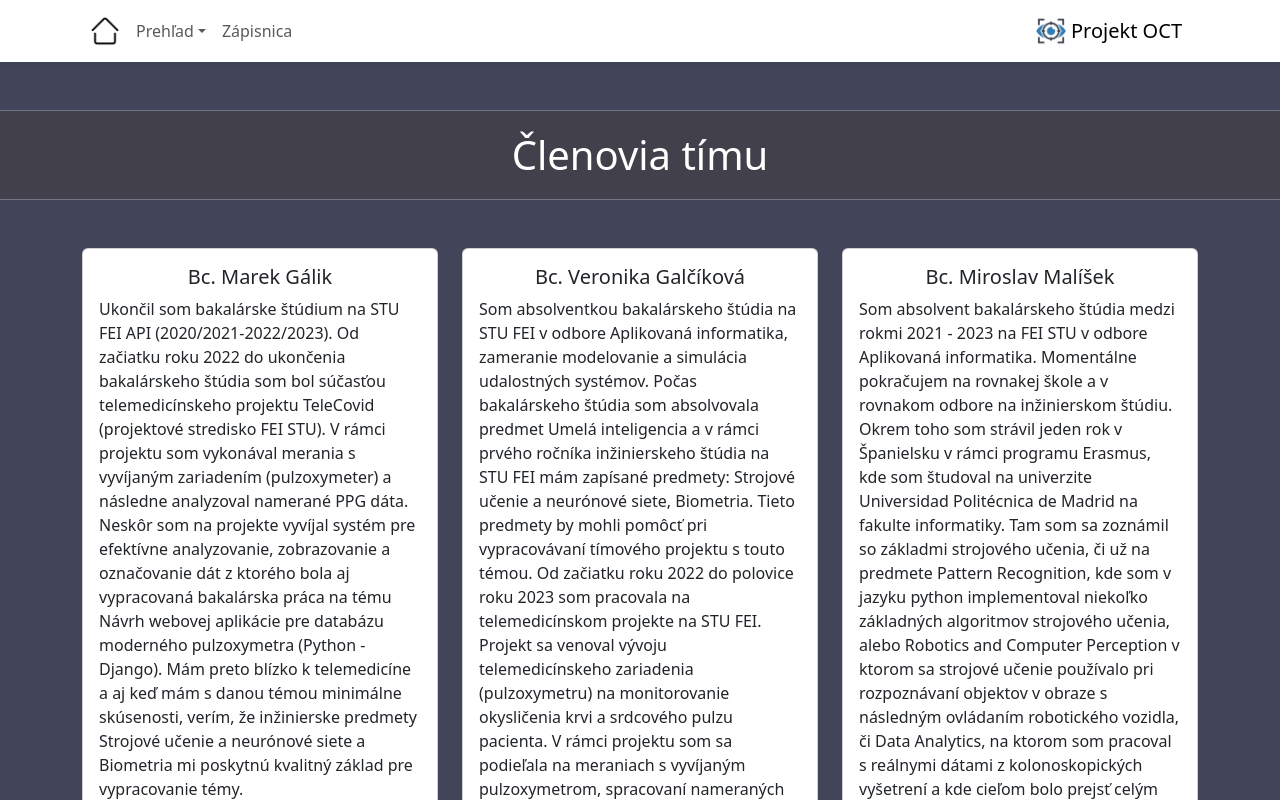
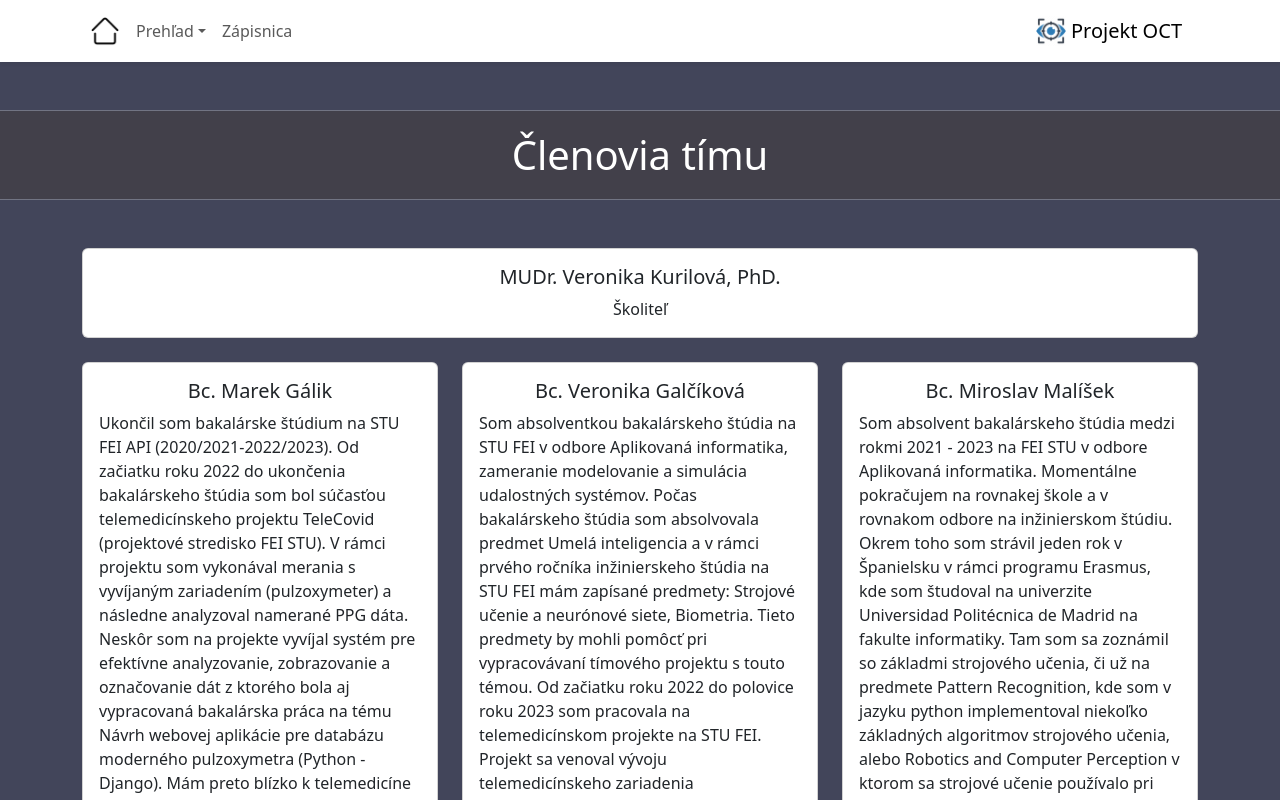
Before and after one commit to PeterKoXcode/web-tp, a React (Vite) app: page /web-tp/team in a window 1280 px wide. Shown: the top 800 px of the page. Built offline with nearby package versions, Linux system fonts and the light colour scheme.

Commit message:
skolitel added

```diff
--- a/src/pages/Home.tsx
+++ b/src/pages/Home.tsx
@@ -7,12 +7,13 @@ import ListItemButton from "@mui/material/ListItemButton";
 import { Nav } from "react-bootstrap";
 import { NavLink } from "react-router-dom";
 import fireflyImage from '../../public/images/firefly.png';
+//import logoImage from '../../public/images/STU-FEI-ancv.png';
 
 export function Home() {
   return (
     <>
       <div
-        className=" text-center py-5 pt-8"
+        className=" text-center pt-5"
         style={{
           width: "100%",
           height: "100vh",
@@ -37,7 +38,8 @@ export function Home() {
             borderBottom: "1px rgb(66 64 74) solid",
           }}
         >
-          VITAJTE
+          Segmentácia vrstiev sietnice oka z obrazov získaných optickou
+          koherentnou tomografiou (OCT)
         </h1>
         <List
           className="mx-auto mt-5"
@@ -108,6 +110,19 @@ export function Home() {
         <div className="mt-5">
           <DownloadButton />
         </div>
+        {/*
+        <img
+          src={logoImage}
+          alt="Logo"
+          style={{
+            position: 'absolute',
+            bottom: '10px',
+            left: '10px',
+            width: '150px',
+            height: 'auto',
+          }}
+        />
+        */}
       </div>
     </>
   );
--- a/src/pages/Team.tsx
+++ b/src/pages/Team.tsx
@@ -1,4 +1,4 @@
-import { Col, Container, Row } from "react-bootstrap";
+import { Card, Col, Container, Row } from "react-bootstrap";
 import { TeamMemberCard } from "../components/TeamMemberCard";
 import teamMembers from "../data/members.json";
 
@@ -17,14 +17,26 @@ export function Team({}: Props) {
           color: "white",
         }}
       >
-
-          <h1 className="mb-5 text-center" style={{
+        <h1
+          className="mb-5 text-center"
+          style={{
             background: "#42404a",
             padding: "20px",
             borderTop: "1px rgb(113 116 131) solid",
             borderBottom: "1px rgb(113 116 131) solid",
-          }}>Členovia tímu</h1>
-          <Container>
+          }}
+        >
+          Členovia tímu
+        </h1>
+        <Container>
+          <Row style={{margin: "24px 0 24px 0"}}>
+            <Card className="mx-auto p-0 w-100">
+              <Card.Body>
+                <Card.Title className="text-center">MUDr. Veronika Kurilová, PhD.</Card.Title>
+                <Card.Text className="text-center">Školiteľ</Card.Text>
+              </Card.Body>
+            </Card>
+          </Row>
           <Row xs={1} md={2} lg={3} className="g-4">
             {teamMembers.map((member) => (
               <Col key={member.id} lg={4} md={6}>
```
Also changed, not shown: public/images/STU-FEI-ancv.png (added).
